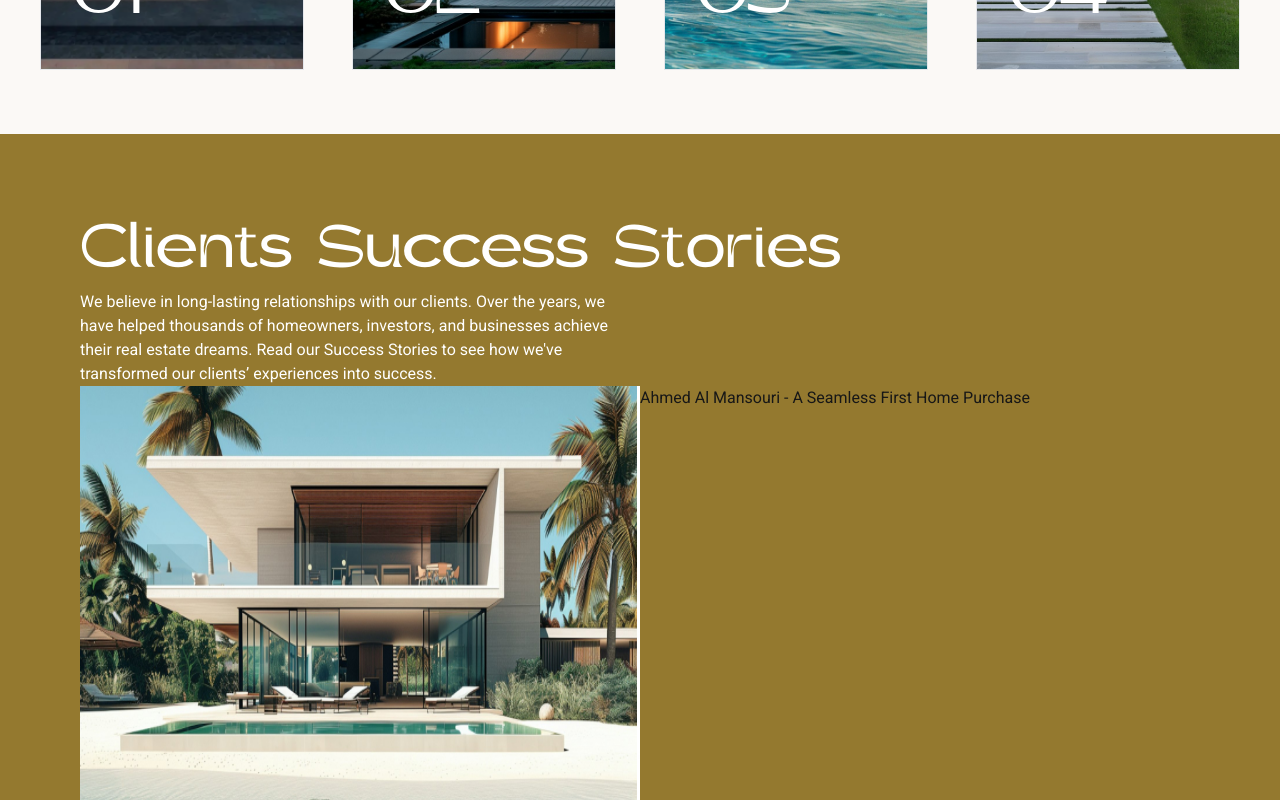
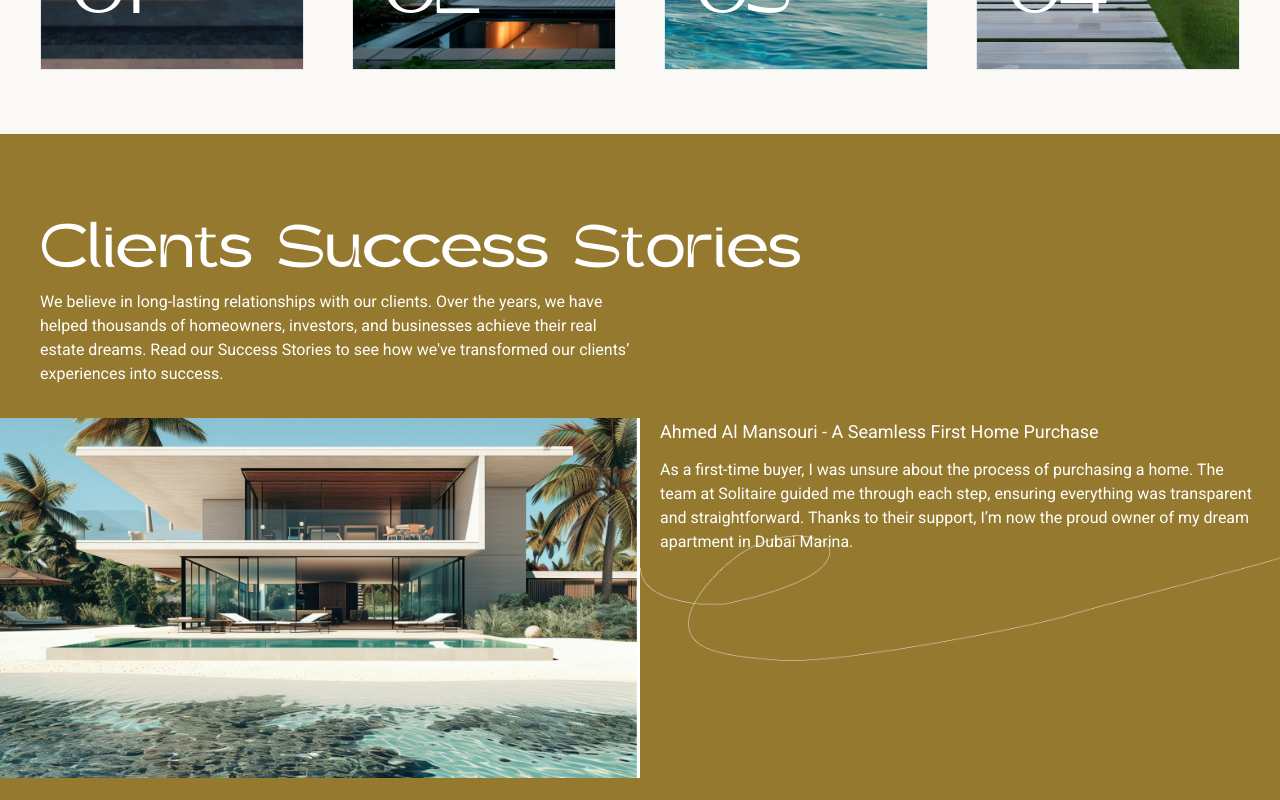
Before and after one commit to MBaroky/solitaire, a Next.js app: page / in a window 1280 px wide. Shown: the part 5280-6080 px from the top of the page. Built offline with nearby package versions, Linux system fonts and the light colour scheme.

Commit message:
success todo: arrows positioning

```diff
--- a/app/api/testimonials/route.js
+++ b/app/api/testimonials/route.js
@@ -11,9 +11,9 @@ const endpoint = [
   {
     id: 2,
     image: "**client image goes here",
-    building: "Modern Tropical Home 1.jpg",
+    building: "Luxurious Twilight Estate.jpg",
     title: "A Seamless First Home Purchase",
-    name: "Ahmed Al Mansouri",
+    name: "Mo Al Mansouri",
     message:
       "As a first-time buyer, I was unsure about the process of purchasing a home. The team at Solitaire guided me through each step, ensuring everything was transparent and straightforward. Thanks to their support, I’m now the proud owner of my dream apartment in Dubai Marina.",
   },
--- a/app/sections/SuccessStories.jsx
+++ b/app/sections/SuccessStories.jsx
@@ -1,5 +1,6 @@
 import { ArrowLeft, ArrowRight } from "lucide-react";
 import React, { useEffect, useState } from "react";
+import sectionBg from "@/assets/images/success-bg.png";
 // Import Swiper React components
 import { Swiper, SwiperSlide } from "swiper/react";
 import { Navigation, Autoplay } from "swiper/modules";
@@ -21,12 +22,12 @@ function SuccessStories() {
     return () => controller?.abort();
   }, []);
   return (
-    <div className='bg-gold w-full p-20'>
+    <div className='bg-gold w-full py-20'>
       <div className='w-full max-w-container mx-auto'>
         <h2 className='text-heading-1 font-gerbil text-white'>
           Clients Success Stories
         </h2>
-        <p className='md:max-w-[50%] text-white'>
+        <p className='md:max-w-[50%] text-white mb-8'>
           We believe in long-lasting relationships with our clients.
           Over the years, we have helped thousands of homeowners,
           investors, and businesses achieve their real estate dreams.
@@ -34,7 +35,7 @@ function SuccessStories() {
           clients’ experiences into success.
         </p>
       </div>
-      <div className='relative flex flex-col max-w-full featured-slider-wrapper'>
+      <div className='relative flex flex-col w-full featured-slider-wrapper'>
         <Swiper
           className='w-full featured-slider -mx-[50px]'
           modules={[Navigation]}
@@ -51,24 +52,39 @@ function SuccessStories() {
           onSwiper={swiper => console.log(swiper)}>
           {testimonials?.map((testimonial, i) => (
             <SwiperSlide key={i}>
-              <div className='grid grid-cols-1 md:grid-cols-2'>
+              <div className='grid grid-cols-1 md:grid-cols-2 text-white justify-start items-stretch'>
                 <img
                   src={`/images/testimonials/${testimonial.building}`}
                   alt='testimonial.building'
-                  className='aspect-square'
+                  className='aspect-video object-cover'
                 />
-                <p>
-                  {testimonial.name} - {testimonial.title}
-                </p>
+                <div
+                  className='max-w-container w-full mx-auto relative bg-contain bg-no-repeat bg-center px-5 flex flex-col justify-between'
+                  style={{
+                    backgroundImage: `url(${sectionBg.src})`,
+                  }}>
+                  <div className='text'>
+                    <p className='text-lg mb-3'>
+                      {testimonial.name} - {testimonial.title}
+                    </p>
+                    <p>
+                      As a first-time buyer, I was unsure about the
+                      process of purchasing a home. The team at
+                      Solitaire guided me through each step, ensuring
+                      everything was transparent and straightforward.
+                      Thanks to their support, I’m now the proud owner
+                      of my dream apartment in Dubai Marina.
+                    </p>
+                  </div>
+                </div>
               </div>
             </SwiperSlide>
           ))}
         </Swiper>
-        <div className='max-w-container w-full mx-auto relative'>
-          <div className='custom-nav brightness-0 absolute top-0 left-0  invert mt-10 w-44 flex flex-row gap-5 justify-start z-50 '>
-            <ArrowRight className='swiper-button-next min-h-16 min-w-16 p-3 rounded-full border border-white'></ArrowRight>
-            <ArrowLeft className='swiper-button-prev min-h-16 min-w-16 p-3 rounded-full border border-white'></ArrowLeft>
-          </div>
+
+        <div className='custom-nav brightness-0 translate-y-[-50%] invert w-44 flex flex-row gap-5 justify-start z-50 '>
+          <ArrowRight className='swiper-button-next min-h-16 min-w-16 p-3 rounded-full border border-white'></ArrowRight>
+          <ArrowLeft className='swiper-button-prev min-h-16 min-w-16 p-3 rounded-full border border-white'></ArrowLeft>
         </div>
       </div>
     </div>
```
Also changed, not shown: app/assets/images/success-bg.png (added), public/images/testimonials/Luxurious Twilight Estate.jpg (added).
